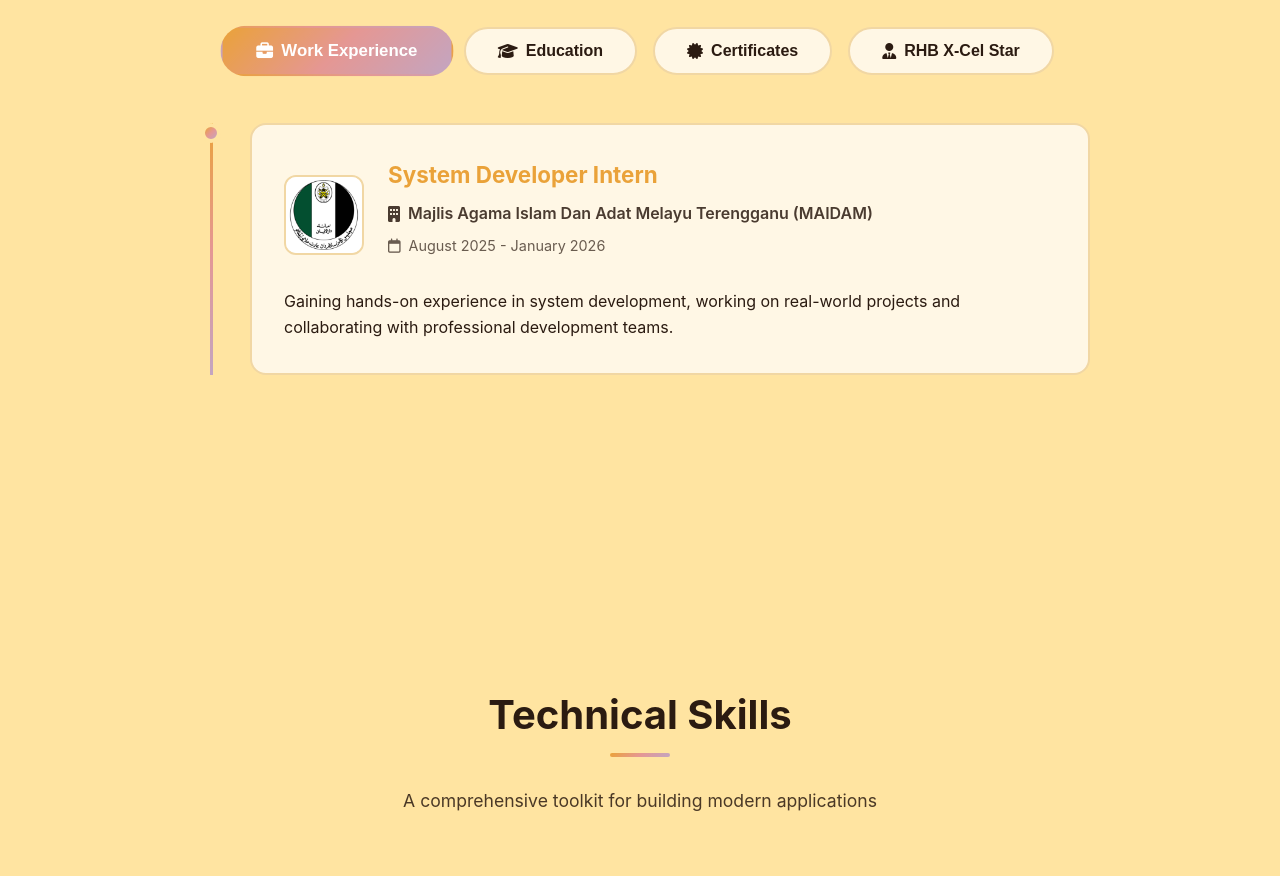
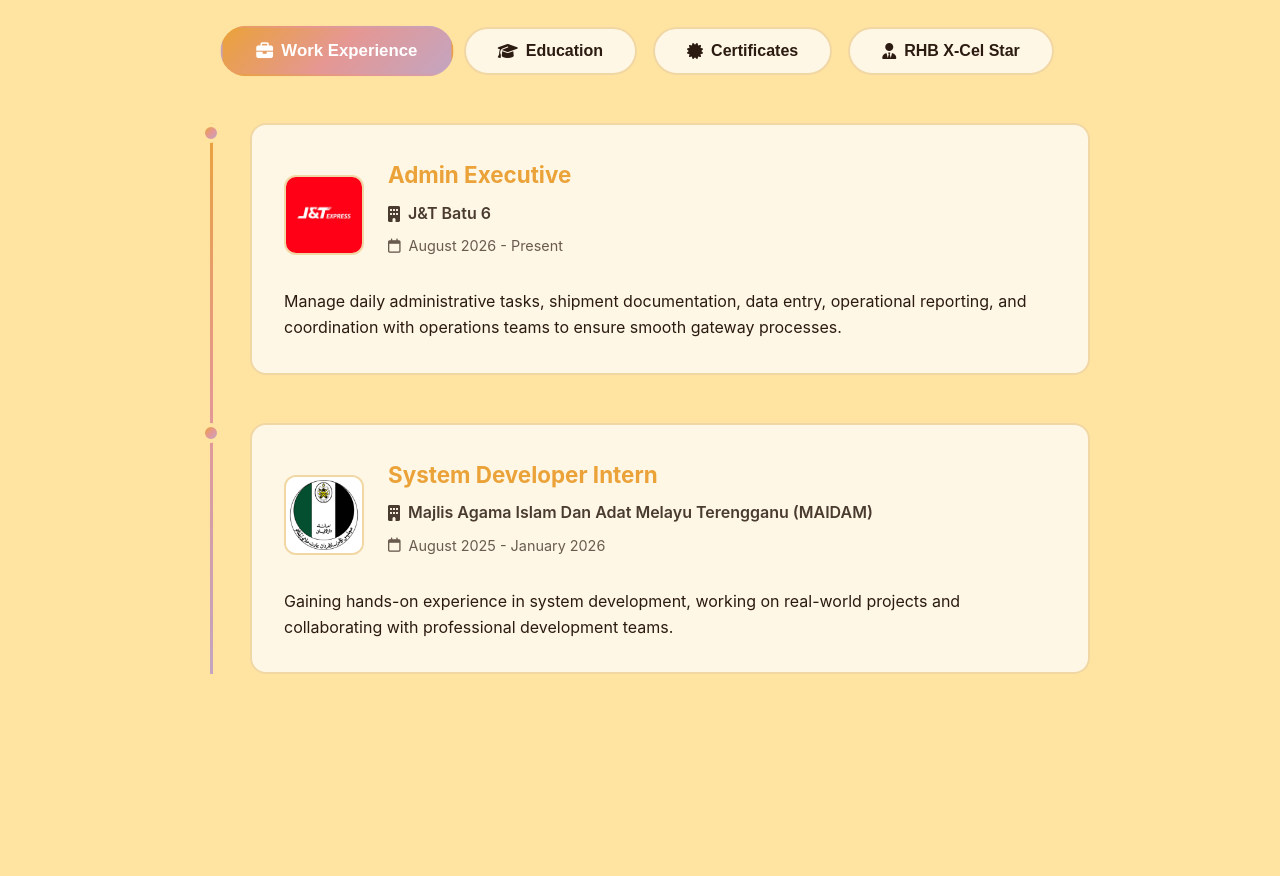
Before and after one commit to wanai220118/wanai220118.github.io, a plain HTML site: page index.html in a window 1280 px wide. Shown: the part 1880-2756 px from the top of the page. Drawn offline with nearby package versions, Linux system fonts and the light colour scheme.

Commit message:
update job

```diff
--- a/index.html
+++ b/index.html
@@ -199,6 +199,24 @@
             <!-- Work Experience Tab -->
             <div class="tab-pane active" id="work">
                 <div class="timeline">
+                    <div class="timeline-item">
+                        <div class="timeline-marker"></div>
+                        <div class="timeline-content">
+                            <div class="experience-header">
+                                <img src="assets/images/jnt.jpg" alt="J&T" class="experience-logo">
+                                <div class="experience-info">
+                                    <h3>Admin Executive</h3>
+                                    <span class="company"><i class="fas fa-building"></i>J&T Batu 6</span>
+                                    <div class="timeline-date">
+                                        <i class="far fa-calendar"></i> August 2026 - Present
+                                    </div>
+                                </div>
+                            </div>
+                            <p>Manage daily administrative tasks, shipment documentation, data entry, operational
+                                reporting, and
+                                coordination with operations teams to ensure smooth gateway processes.</p>
+                        </div>
+                    </div>
                     <div class="timeline-item">
                         <div class="timeline-marker"></div>
                         <div class="timeline-content">
```
Also changed, not shown: assets/images/jnt.jpg (added), assets/images/jnt.png (added).
